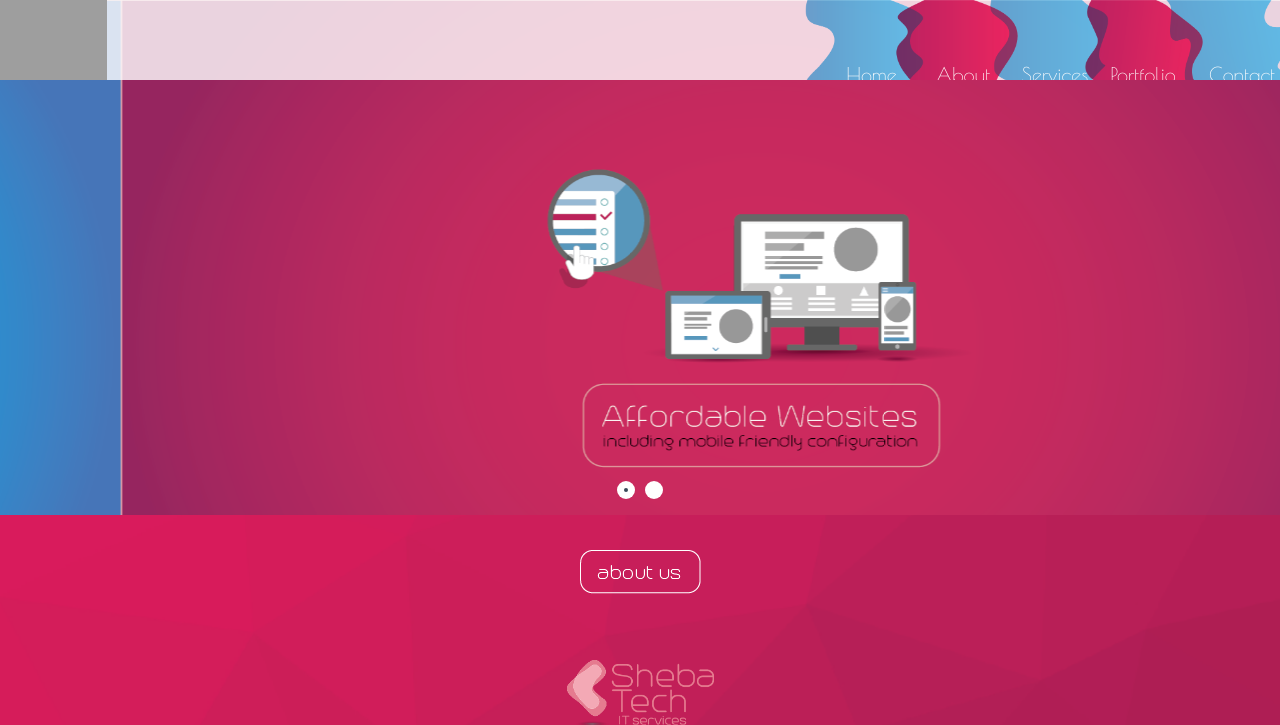
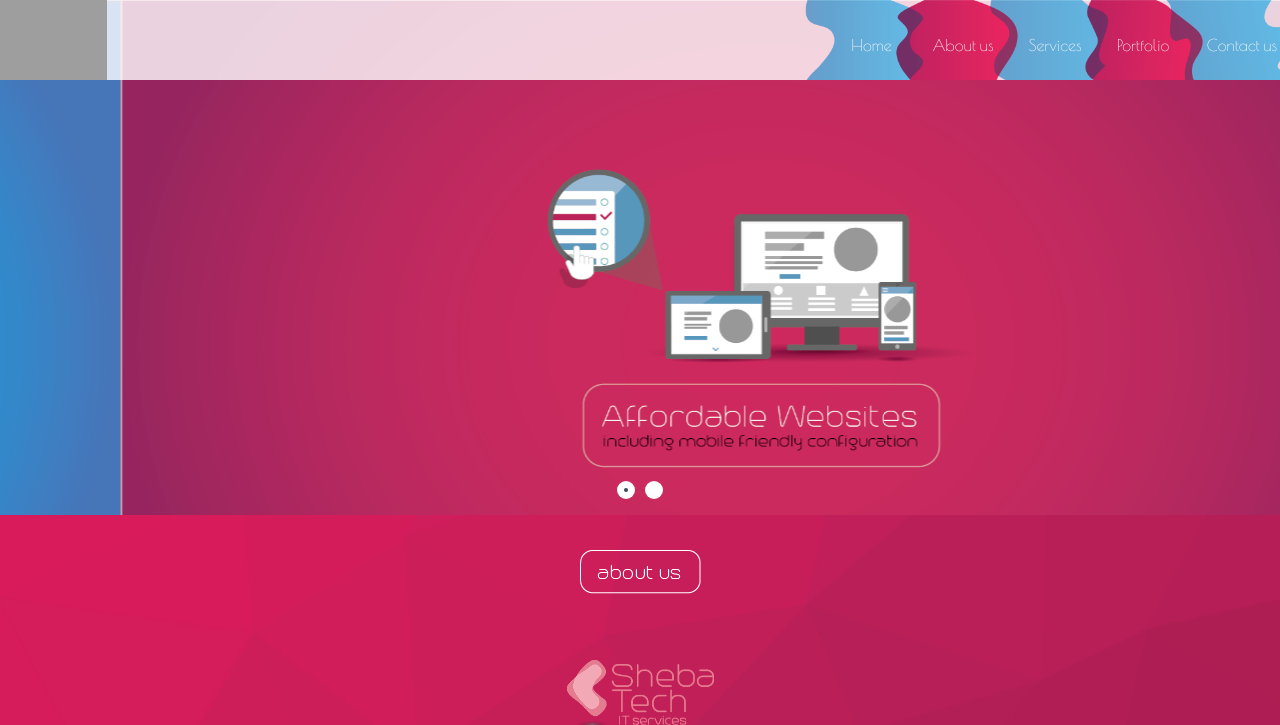
Before and after one commit to tarekshumaila/shebatech-1, a PHP site: page / in a window 1280 px wide. Shown: the top 725 px of the page. Run offline with PHP 8.4, Linux system fonts and the light colour scheme; some libraries are stand-ins or nearby versions; grey boxes are pictures that could not be loaded.

Commit message:
Menu position fixed
now i will make it return to normal when the page is already all the
way back to top

```diff
--- a/the website/php/menu.php
+++ b/the website/php/menu.php
@@ -19,8 +19,12 @@ $( window ).scroll(function() {
   $(".menuitem").animate({height:'80px'}, 500);
   $(".menuitem").animate({width:'95px'}, 500);
   $("#logo").animate({height:'80px'}, 500);
-  $(".menu").animate({height:'80px'}, 500);
+  $("#menu").animate({height:'80px'}, 500);
+  $("#menu ul").animate({height:'80px'}, 500);
   $("#logocontainer").animate({height:'80px'}, 500);
-  $(".menu").css("font-size",'20px');
+
+  $(".menu").animate({'line-height':'90px'}, 500);
+  $(".menu").animate({'font-size':'16px'}, 500);
+
 });
 </script>
```
